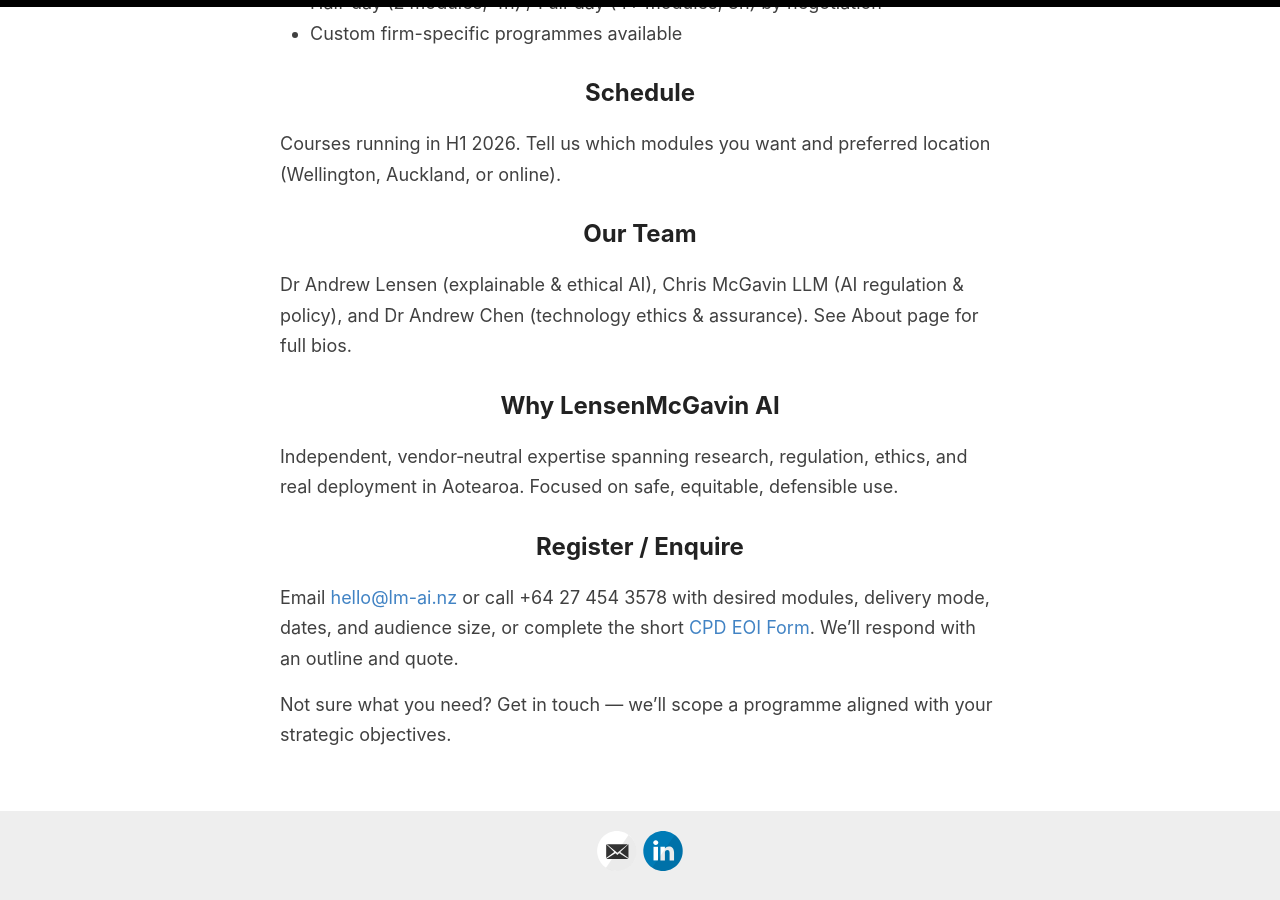
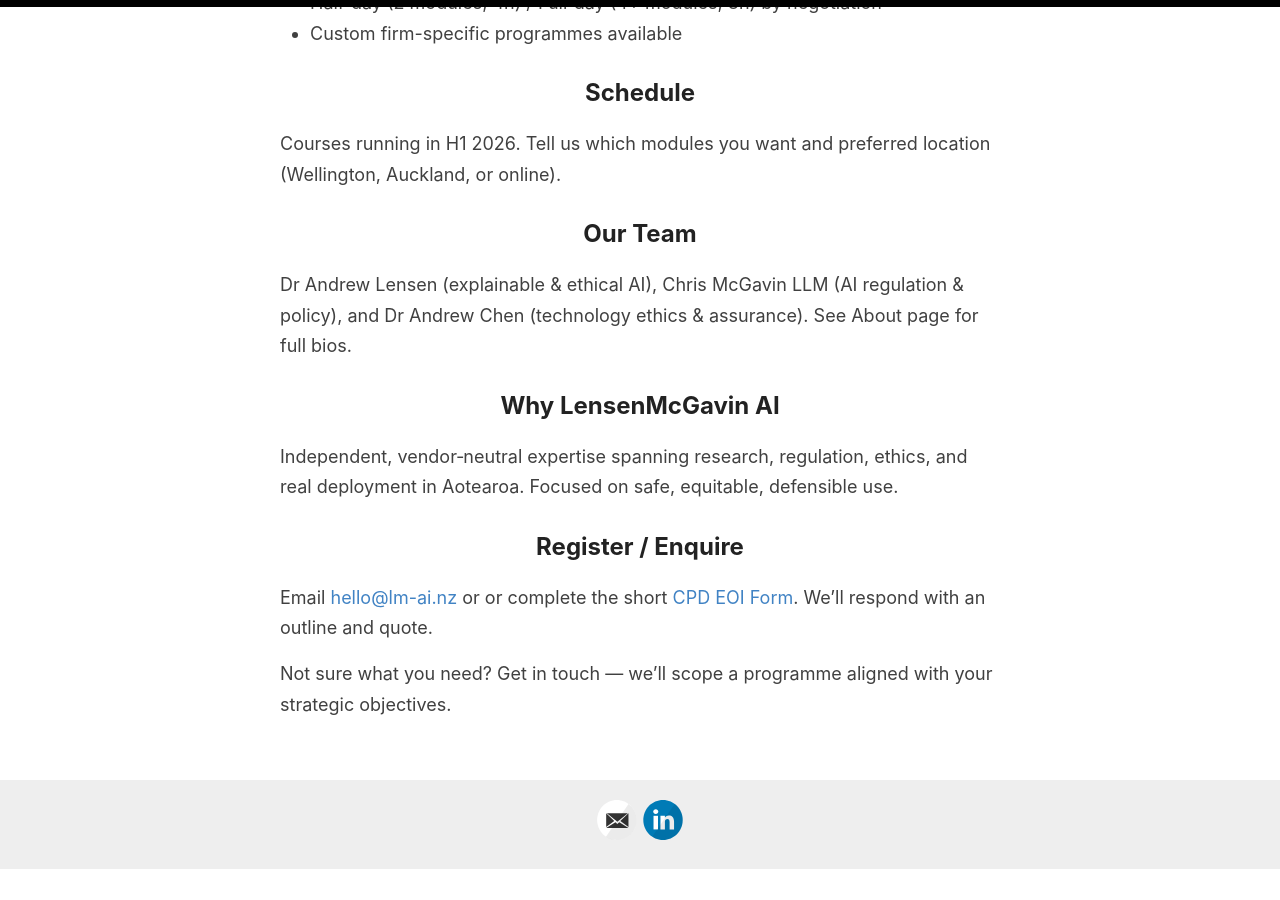
Before and after one commit to LensenMcGavin-AI/LensenMcGavin-AI.github.io, a Jekyll site: the page built from _pages/cpd.md, in a window 1280 px wide and 900 px high, scrolled down 1019 px. Built offline with Jekyll 4.4.1, drawn with Linux system fonts in a browser that asks for light colours; after the commit the page ends 1889 px from its top, so only the background shows below that.

```diff
--- a/_pages/cpd.md
+++ b/_pages/cpd.md
@@ -33,6 +33,6 @@
 Independent, vendor‑neutral expertise spanning research, regulation, ethics, and real deployment in Aotearoa. Focused on safe, equitable, defensible use.
 
 ## Register / Enquire
-Email <hello@lm-ai.nz> or call +64 27 454 3578 with desired modules, delivery mode, dates, and audience size, or complete the short <a href="/cpd-eoi">CPD EOI Form</a>. We’ll respond with an outline and quote.
+Email <hello@lm-ai.nz> or or complete the short <a href="/cpd-eoi">CPD EOI Form</a>. We’ll respond with an outline and quote.
 
 Not sure what you need? Get in touch — we’ll scope a programme aligned with your strategic objectives.
```
